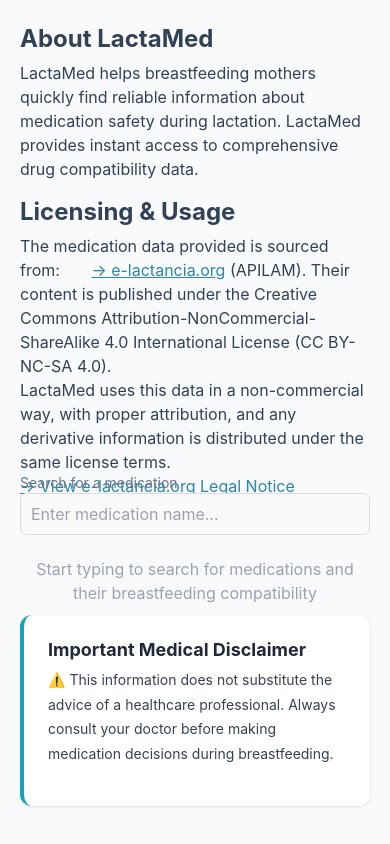
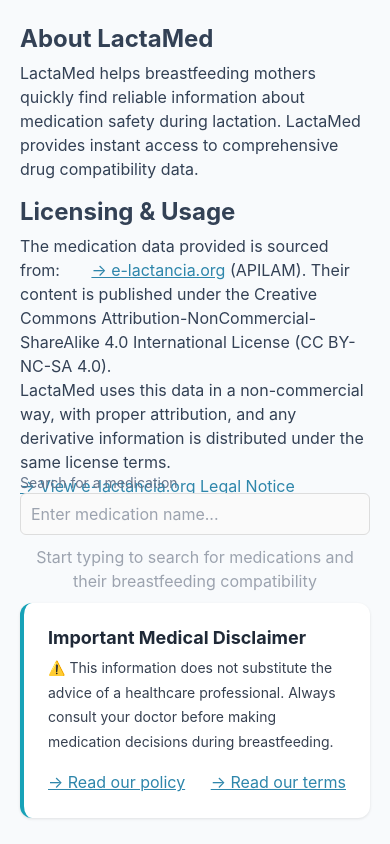
Before and after one commit to ArtursTorsters/LactafarmaApp, a React Native app: screen / in a window 390 px wide. Built offline with nearby package versions, Linux system fonts and the light colour scheme.

Commit message:
legal and css update

```diff
--- a/app.json
+++ b/app.json
@@ -13,6 +13,7 @@
     "version": "1.0.0",
     "description": "Medication safety information for breastfeeding mothers",
     "privacy": "public",
+    "privacyPolicyUrl": "https://arturstorsters.github.io/",
     "platforms": ["ios", "android"],
     "orientation": "portrait",
     "icon": "./assets/adaptive-icon.png",
--- a/frontend/src/components/medicalDisclaimer/MedicalDisclaimer.tsx
+++ b/frontend/src/components/medicalDisclaimer/MedicalDisclaimer.tsx
@@ -1,17 +1,59 @@
-import React from 'react';
-import { View, Text} from 'react-native';
-import {  medicalDisclaimerStyles } from '../../styles/styles';
+import React from "react";
+import { View, Text, Linking } from "react-native";
+import { globalStyles, medicalDisclaimerStyles } from "../../styles/styles";
 
 export const MedicalDisclaimer: React.FC = () => {
+  const openPolicy = () => {
+    Linking.openURL("https://arturstorsters.github.io/privacy-policy");
+  };
+  const openTerms = () => {
+    Linking.openURL("https://arturstorsters.github.io/terms-of-service");
+  };
+
   return (
     <View style={medicalDisclaimerStyles.container}>
       <View style={medicalDisclaimerStyles.header}>
-        <Text style={medicalDisclaimerStyles.title}>Important Medical Disclaimer</Text>
+        <Text style={medicalDisclaimerStyles.title}>
+          Important Medical Disclaimer
+        </Text>
       </View>
       <Text style={medicalDisclaimerStyles.text}>
-         ⚠️ This information does not substitute the advice of a healthcare professional.
-        Always consult your doctor before making medication decisions during breastfeeding.
+        ⚠️ This information does not substitute the advice of a healthcare
+        professional. Always consult your doctor before making medication
+        decisions during breastfeeding.
+
       </Text>
+
+      <View
+       style={[
+        {
+          justifyContent: 'space-between',
+          flexDirection: 'row',
+        },
+      ]}>
+
+          <Text
+          style={[globalStyles.bodyText, globalStyles.link]}
+          onPress={openPolicy}
+          accessibilityRole="button"
+          accessibilityLabel="Read our policy"
+        >
+          → Read our policy
+        </Text>
+        <Text
+          style={[globalStyles.bodyText, globalStyles.link]}
+          onPress={openTerms}
+          accessibilityRole="button"
+          accessibilityLabel="Read our terms"
+        >
+          → Read our terms
+        </Text>
+
+
+
+
+      </View>
+
     </View>
   );
 };
```
